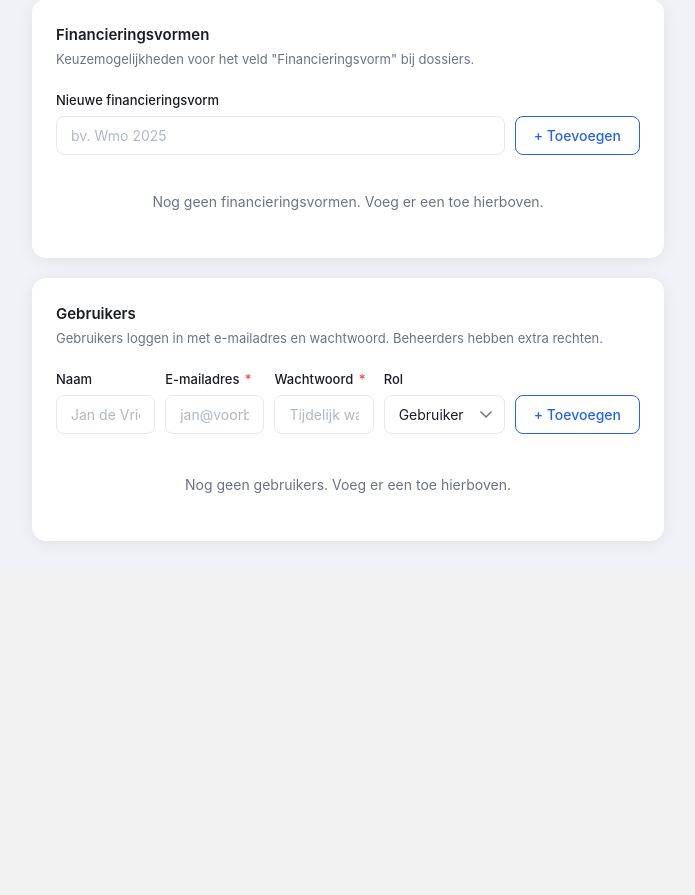
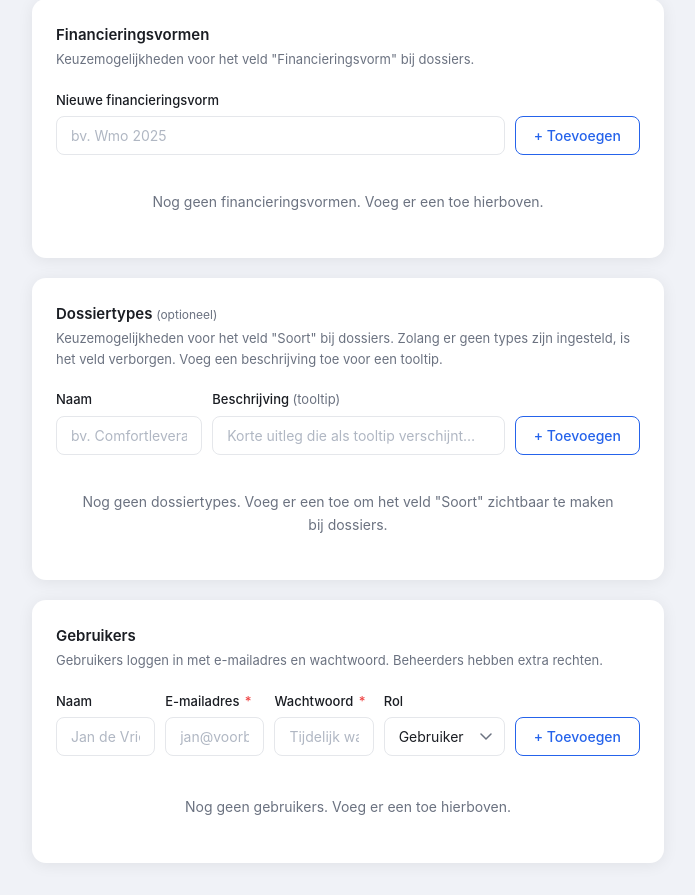
Before and after one commit to ibl129/docgen, a Flask app: page /admin/config in a window 1280 px wide. Shown: the part 708-1603 px from the top of the page, without its empty margins (292-987 px from the left). Before the commit the page ends 1249 px from the top, so only its background shows below. Run offline with Flask 3, Linux system fonts and the light colour scheme; the visitor is signed in with stand-in values (Sample User, id 1); data that the repository does not hold is empty; some libraries are stand-ins or nearby versions.

Commit message:
Beheerbare dossiertypes met tooltip-beschrijving
Nieuw: dossier_types tabel configureerbaar via Instellingen. Zolang
geen types zijn aangemaakt is het veld "Soort" verborgen bij dossiers.
Zodra types + beschrijving zijn ingesteld verschijnt het veld met
tooltip-toelichting. Hardcoded Aafje-specifieke types verwijderd.

Co-Authored-By: Claude Sonnet 4.6 <noreply@anthropic.com>

```diff
--- a/app.py
+++ b/app.py
@@ -1089,6 +1089,41 @@ def admin_config():
                     flash(f"Fout: {e}", "error")
             return redirect(url_for("admin_config"))
 
+        if action == "add_dossier_type":
+            naam = request.form.get("dt_naam", "").strip()
+            beschrijving = request.form.get("dt_beschrijving", "").strip()
+            if naam:
+                try:
+                    supabase.table("dossier_types").insert({"naam": naam, "beschrijving": beschrijving or None}).execute()
+                    flash("Dossiertype toegevoegd.", "success")
+                except Exception as e:
+                    flash(f"Fout: {e}", "error")
+            else:
+                flash("Naam is verplicht.", "error")
+            return redirect(url_for("admin_config"))
+
+        if action == "update_dossier_type":
+            dt_id = request.form.get("dt_id")
+            naam = request.form.get("dt_naam", "").strip()
+            beschrijving = request.form.get("dt_beschrijving", "").strip()
+            if dt_id and naam:
+                try:
+                    supabase.table("dossier_types").update({"naam": naam, "beschrijving": beschrijving or None}).eq("id", dt_id).execute()
+                    flash("Dossiertype bijgewerkt.", "success")
+                except Exception as e:
+                    flash(f"Fout: {e}", "error")
+            return redirect(url_for("admin_config"))
+
+        if action == "delete_dossier_type":
+            dt_id = request.form.get("dt_id")
+            if dt_id:
+                try:
+                    supabase.table("dossier_types").delete().eq("id", dt_id).execute()
+                    flash("Dossiertype verwijderd.", "success")
+                except Exception as e:
+                    flash(f"Fout: {e}", "error")
+            return redirect(url_for("admin_config"))
+
     try:
         users_res = supabase_admin.auth.admin.list_users()
         raw = users_res if isinstance(users_res, list) else []
@@ -1109,7 +1144,9 @@ def admin_config():
     except Exception:
         financieringsvormen = []
 
-    return render_template("admin_config.html", cfg=cfg, users=users, financieringsvormen=financieringsvormen)
+    dossier_types = _get_dossier_types()
+
+    return render_template("admin_config.html", cfg=cfg, users=users, financieringsvormen=financieringsvormen, dossier_types=dossier_types)
 
 
 
@@ -1149,6 +1186,15 @@ def dossiers_overzicht():
     return render_template("dossiers.html", cfg=cfg, dossiers=dossier_list, view_mode=view_mode)
 
 
+def _get_dossier_types() -> list:
+    """Geeft lijst van {id, naam, beschrijving} dossier-types terug, of [] als geen geconfigureerd."""
+    try:
+        res = supabase.table("dossier_types").select("id,naam,beschrijving").order("naam").execute()
+        return res.data or []
+    except Exception:
+        return []
+
+
 def _fin_slug(naam: str) -> str:
     """Zet een financieringsvorm-naam om naar een template-placeholder slug, bijv. 'Wlz' → '_fin_wlz'."""
     import re as _re
@@ -1175,6 +1221,7 @@ def dossier_nieuw():
     except Exception:
         templates = []
     fin_vormen = _get_financieringsvormen()
+    dossier_types = _get_dossier_types()
 
     if request.method == "POST":
         naam = request.form.get("naam", "").strip()
@@ -1192,11 +1239,11 @@ def dossier_nieuw():
 
         if not naam:
             flash("Naam is verplicht.", "error")
-            return render_template("dossier_nieuw.html", cfg=cfg, templates=templates, now=datetime.now(), fin_vormen=fin_vormen)
+            return render_template("dossier_nieuw.html", cfg=cfg, templates=templates, now=datetime.now(), fin_vormen=fin_vormen, dossier_types=dossier_types)
 
         if not template_ids:
             flash("Selecteer minimaal één sjabloon.", "error")
-            return render_template("dossier_nieuw.html", cfg=cfg, templates=templates, now=datetime.now(), fin_vormen=fin_vormen)
+            return render_template("dossier_nieuw.html", cfg=cfg, templates=templates, now=datetime.now(), fin_vormen=fin_vormen, dossier_types=dossier_types)
 
         try:
             dos_res = supabase.table("dossiers").insert({
@@ -1209,7 +1256,7 @@ def dossier_nieuw():
             dossier_id = dos_res.data[0]["id"]
         except Exception as e:
             flash(f"Fout bij aanmaken dossier: {e}", "error")
-            return render_template("dossier_nieuw.html", cfg=cfg, templates=templates, now=datetime.now(), fin_vormen=fin_vormen)
+            return render_template("dossier_nieuw.html", cfg=cfg, templates=templates, now=datetime.now(), fin_vormen=fin_vormen, dossier_types=dossier_types)
 
         for tid in template_ids:
             try:
@@ -1225,7 +1272,7 @@ def dossier_nieuw():
         flash("Dossier aangemaakt.", "success")
         return redirect(url_for("dossier_detail", dossier_id=dossier_id))
 
-    return render_template("dossier_nieuw.html", cfg=cfg, templates=templates, now=datetime.now(), fin_vormen=fin_vormen)
+    return render_template("dossier_nieuw.html", cfg=cfg, templates=templates, now=datetime.now(), fin_vormen=fin_vormen, dossier_types=dossier_types)
 
 
 @app.route("/dossier/<dossier_id>")
@@ -1277,6 +1324,7 @@ def dossier_detail(dossier_id):
         tokens = []
 
     fin_vormen = _get_financieringsvormen()
+    dossier_types = _get_dossier_types()
 
     return render_template(
         "dossier_detail.html",
@@ -1285,6 +1333,7 @@ def dossier_detail(dossier_id):
         invullingen=invullingen,
         tokens=tokens,
         fin_vormen=fin_vormen,
+        dossier_types=dossier_types,
     )
 
 
--- /dev/null
+++ b/supabase_schema_v9.sql
@@ -0,0 +1,7 @@
+-- Migratie v9: dossier_types tabel voor beheerbare soort-opties met tooltip-beschrijving
+CREATE TABLE IF NOT EXISTS dossier_types (
+  id uuid PRIMARY KEY DEFAULT gen_random_uuid(),
+  naam text NOT NULL,
+  beschrijving text,
+  created_at timestamptz DEFAULT now()
+);
--- a/templates/admin_config.html
+++ b/templates/admin_config.html
@@ -152,6 +152,76 @@
     {% endif %}
   </div>
 
+  <!-- Dossiertypes -->
+  <div class="card" style="margin-top:20px;">
+    <div class="card-header">
+      <div>
+        <div class="card-title">Dossiertypes <span style="font-size:12px;font-weight:400;color:var(--muted);">(optioneel)</span></div>
+        <div class="card-subtitle">Keuzemogelijkheden voor het veld "Soort" bij dossiers. Zolang er geen types zijn ingesteld, is het veld verborgen. Voeg een beschrijving toe voor een tooltip.</div>
+      </div>
+    </div>
+
+    <form method="post" action="{{ url_for('admin_config') }}" style="margin-bottom:16px;">
+      <input type="hidden" name="action" value="add_dossier_type">
+      <div style="display:grid;grid-template-columns:1fr 2fr auto;gap:10px;align-items:flex-end;">
+        <div class="form-group" style="margin-bottom:0;">
+          <label class="form-label">Naam</label>
+          <input type="text" name="dt_naam" class="form-control" placeholder="bv. Comfortleverancier" autocomplete="off" required>
+        </div>
+        <div class="form-group" style="margin-bottom:0;">
+          <label class="form-label">Beschrijving <span style="font-weight:400;color:var(--muted);">(tooltip)</span></label>
+          <input type="text" name="dt_beschrijving" class="form-control" placeholder="Korte uitleg die als tooltip verschijnt…" autocomplete="off">
+        </div>
+        <button type="submit" class="btn btn-outline">+ Toevoegen</button>
+      </div>
+    </form>
+
+    {% if dossier_types %}
+      <div class="table-wrap">
+        <table>
+          <thead>
+            <tr>
+              <th style="width:200px;">Naam</th>
+              <th>Beschrijving (tooltip)</th>
+              <th style="width:100px;">Verwijderen</th>
+            </tr>
+          </thead>
+          <tbody>
+            {% for dt in dossier_types %}
+              <tr>
+                <td colspan="3">
+                  <form method="post" action="{{ url_for('admin_config') }}" style="margin:0;display:grid;grid-template-columns:1fr 2fr auto auto;gap:8px;align-items:center;">
+                    <input type="hidden" name="action" value="update_dossier_type">
+                    <input type="hidden" name="dt_id" value="{{ dt.id }}">
+                    <input type="text" name="dt_naam" class="form-control" value="{{ dt.naam }}" style="font-size:13px;" required>
+                    <input type="text" name="dt_beschrijving" class="form-control" value="{{ dt.beschrijving or '' }}" style="font-size:13px;" placeholder="Tooltip-tekst…">
+                    <button type="submit" class="btn btn-xs btn-outline">Opslaan</button>
+                    <span></span>
+                  </form>
+                </td>
+              </tr>
+              <tr style="border-top:none;">
+                <td colspan="3" style="padding-top:0;text-align:right;">
+                  <form method="post" action="{{ url_for('admin_config') }}" style="margin:0;display:inline;">
+                    <input type="hidden" name="action" value="delete_dossier_type">
+                    <input type="hidden" name="dt_id" value="{{ dt.id }}">
+                    <button type="submit" class="btn btn-xs btn-danger-outline"
+                      onclick="return confirm('Dossiertype \'{{ dt.naam }}\' verwijderen?')"
+                    >Verwijderen</button>
+                  </form>
+                </td>
+              </tr>
+            {% endfor %}
+          </tbody>
+        </table>
+      </div>
+    {% else %}
+      <div class="empty-state" style="padding:20px;">
+        <div class="empty-state-body">Nog geen dossiertypes. Voeg er een toe om het veld "Soort" zichtbaar te maken bij dossiers.</div>
+      </div>
+    {% endif %}
+  </div>
+
   <!-- User management -->
   <div class="card" style="margin-top:20px;">
     <div class="card-header">
```
Also changed, not shown: templates/dossier_detail.html (+12 -18 lines), templates/dossier_nieuw.html (+11 -9 lines).
